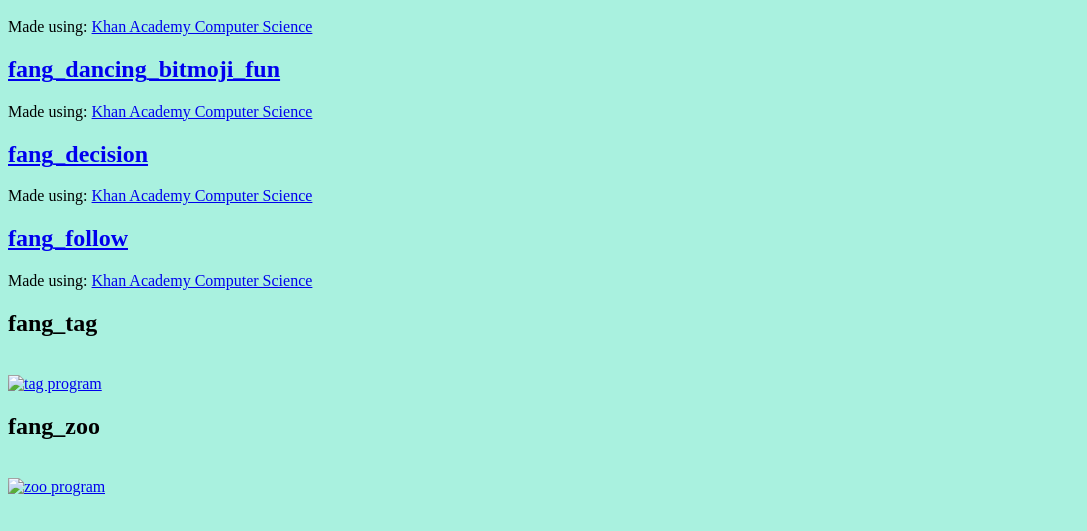
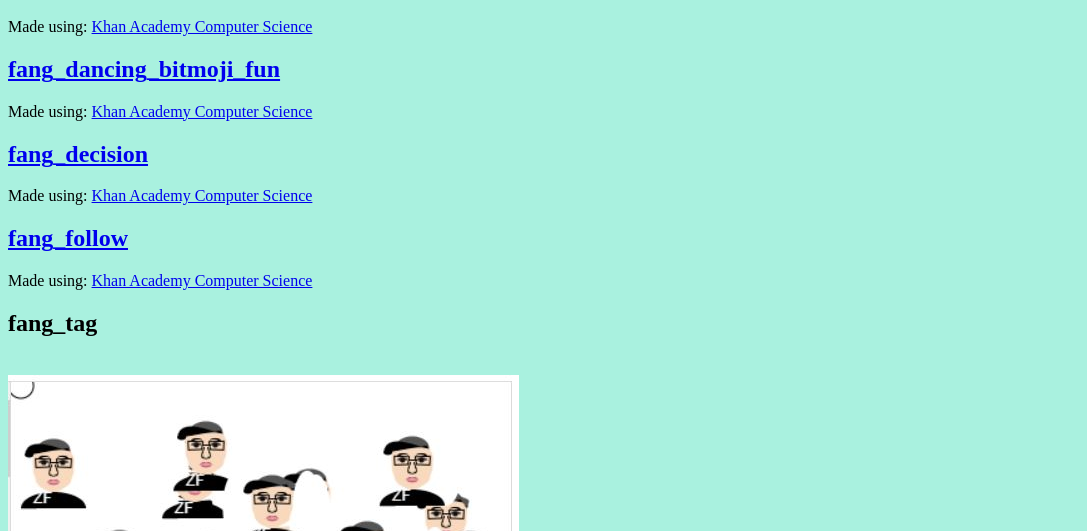
Before and after one commit to zhen-king/zhen-king.github.io, a plain HTML site: page javascripts.html in a window 1280 px wide. Shown: the part 421-952 px from the top of the page, without its empty margins (0-1087 px from the left). Before the commit the page ends 925 px from the top, so only its background shows below. Drawn offline with Linux system fonts and the light colour scheme; a script that the page names is missing.

Commit message:
Update javascripts.html

```diff
--- a/javascripts.html
+++ b/javascripts.html
@@ -21,7 +21,7 @@
     <h2><a href="https://www.khanacademy.org/computer-programming/fang_dancing_bitmoji_fun/6361667132669952">fang_dancing_bitmoji_fun</a></h2><script src="https://www.khanacademy.org/computer-programming/fang_dancing_bitmoji_fun/6361667132669952/embed.js?editor=no&buttons=no&author=no&embed=yes"></script><p>Made using: <a href="http://www.khanacademy.org/computer-programming">Khan Academy Computer Science</a></p>
     <h2><a href="https://www.khanacademy.org/computer-programming/fang_decision/4798335724503040">fang_decision</a></h2><script src="https://www.khanacademy.org/computer-programming/fang_decision/4798335724503040/embed.js?editor=no&buttons=no&author=no&embed=yes"></script><p>Made using: <a href="http://www.khanacademy.org/computer-programming">Khan Academy Computer Science</a></p>
     <h2><a href="https://www.khanacademy.org/computer-programming/fang_follow/5800047994159104">fang_follow</a></h2><script src="https://www.khanacademy.org/computer-programming/fang_follow/5800047994159104/embed.js?editor=no&buttons=no&author=no&embed=yes"></script><p>Made using: <a href="http://www.khanacademy.org/computer-programming">Khan Academy Computer Science</a></p>
-    <h2>fang_tag</h2><br><a href="https://www.khanacademy.org/computer-programming/fang_tag/6068091886714880" target="_blank"><img scr="fang_tag.jpg" alt="tag program"></a><br>
-    <h2>fang_zoo</h2><br><a href="https://www.khanacademy.org/computer-programming/fang_zoo/5586791945945088" target="_blank"><img scr="fang_zoo.jpg" alt="zoo program"></a><br>
+    <h2>fang_tag</h2><br><a href="https://www.khanacademy.org/computer-programming/fang_tag/6068091886714880" target="_blank"><img src="fang_tag.jpg" alt="tag program"></a><br>
+    <h2>fang_zoo</h2><br><a href="https://www.khanacademy.org/computer-programming/fang_zoo/5586791945945088" target="_blank"><img src="fang_zoo.jpg" alt="zoo program"></a><br>
   </body>
 </html>
```
